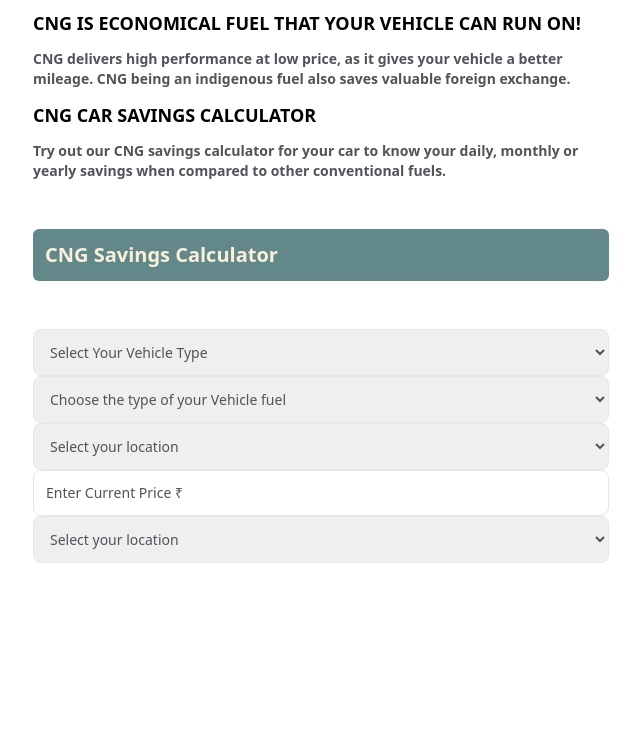
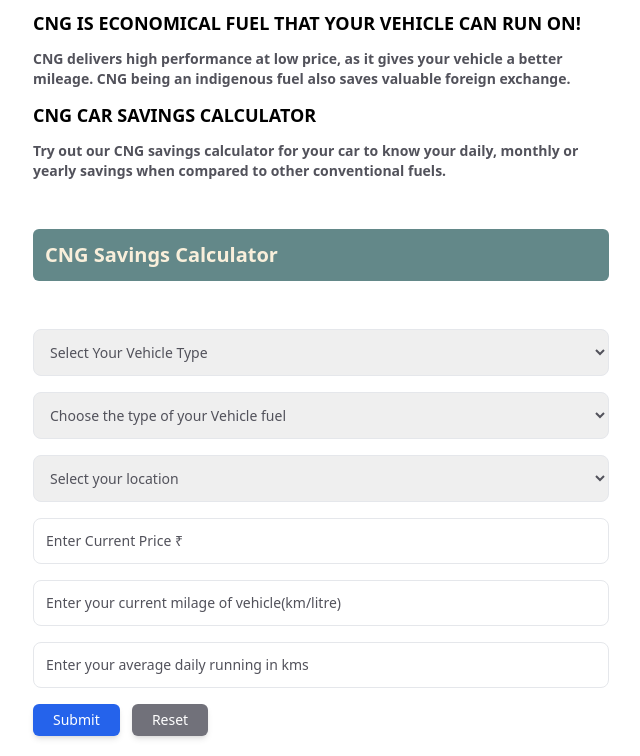
Before and after one commit to DKSha6922/cng-calculator, a website built with Vite: page index.html in a window 1280 px wide. Shown: the part 80-836 px from the top of the page, without its empty margins (319-959 px from the left). Before the commit the page ends 800 px from the top, so only its background shows below. Built offline with nearby package versions, Linux system fonts and the light colour scheme.

Commit message:
cng calculator: Complete

```diff
--- a/index.html
+++ b/index.html
@@ -22,7 +22,7 @@
       <h1 class="my-12 text-xl bg-[#638889] text-[#F9EFDB] p-3 rounded-md w-full font-semibold">CNG Savings Calculator</h1>
     </section>
 
-    <form>
+    <form class="space-y-4 mb-5">
       <select class="form-select">
         <option value="Select Your Vehicle Type">Select Your Vehicle Type</option>
         <option value="Car">Car</option>
@@ -71,39 +71,15 @@
 
       <input class="form-select placeholder-zinc-600" type="number" placeholder="Enter Current Price ₹">
 
-      <select class="form-select">
-        <option value="Choose the type of your Vehicle fuel">Select your location</option>
-        <option value="Arcot">Arcot</option>
-        <option value="Chengalpattu">Chengalpattu</option>
-        <option value="Chennai">Chennai</option>
-        <option value="Chidambaram">Chidambaram</option>
-        <option value="Coimbatore">Coimbatore</option>
-        <option value="Cuddalore">Cuddalore</option>
-        <option value="Dharmapuri">Dharmapuri</option>
-        <option value="Dindigul">Dindigul</option>
-        <option value="Erode">Erode</option>
-        <option value="Kanchipuram">Kanchipuram</option>
-        <option value="Kanniyakumari">Kanniyakumari</option>
-        <option value="Kodaikanal">Kodaikanal</option>
-        <option value="Kumbakonam">Kumbakonam</option>
-        <option value="Madurai">Madurai</option>
-        <option value="Mamallapuram">Mamallapuram</option>
-        <option value="Nagappattinam">Nagappattinam</option>
-        <option value="Nagercoil">Nagercoil</option>
-        <option value="Palayamkottai">Palayamkottai</option>
-        <option value="Pudukkottai">Pudukkottai</option>
-        <option value="Rajapalayam">Rajapalayam
-      </option>
-      <option value="Ramanathapuram">Ramanathapuram</option>
-      <option value="Salem">Salem</option>
-      <option value="Thanjavur">Thanjavur</option>
-      <option value="Tiruchchirappalli">Tiruchchirappalli</option>
-      <option value="Tirunelveli">Tirunelveli</option>
-      <option value="Tiruppur">Tiruppur</option>
-      <option value="Thoothukudi">Thoothukudi</option>
-      <option value="Udhagamandalam">Udhagamandalam</option>
-      <option value="Vellore">Vellore</option>
-      </select>
+      <input class="form-select placeholder-zinc-600" type="number" placeholder="Enter your current milage of vehicle(km/litre)">
+
+      <input class="form-select placeholder-zinc-600" type="number" placeholder="Enter your average daily running in kms">
+<div class="space-x-2">
+  <button class="btn bg-blue-600 hover:bg-blue-700">submit</button>
+
+  <button class="btn bg-zinc-500 hover:bg-zinc-400">reset</button>
+</div>
+
     </form>
   </div>
   </body>
--- a/public/css/main.css
+++ b/public/css/main.css
@@ -13,3 +13,7 @@
 .form-select{
     @apply border w-full p-3 rounded-lg text-zinc-600 text-sm font-medium outline-none;
 }
+
+.btn{
+    @apply  py-1.5 px-5 rounded-md text-white capitalize text-sm font-medium shadow-md ;
+}
```
